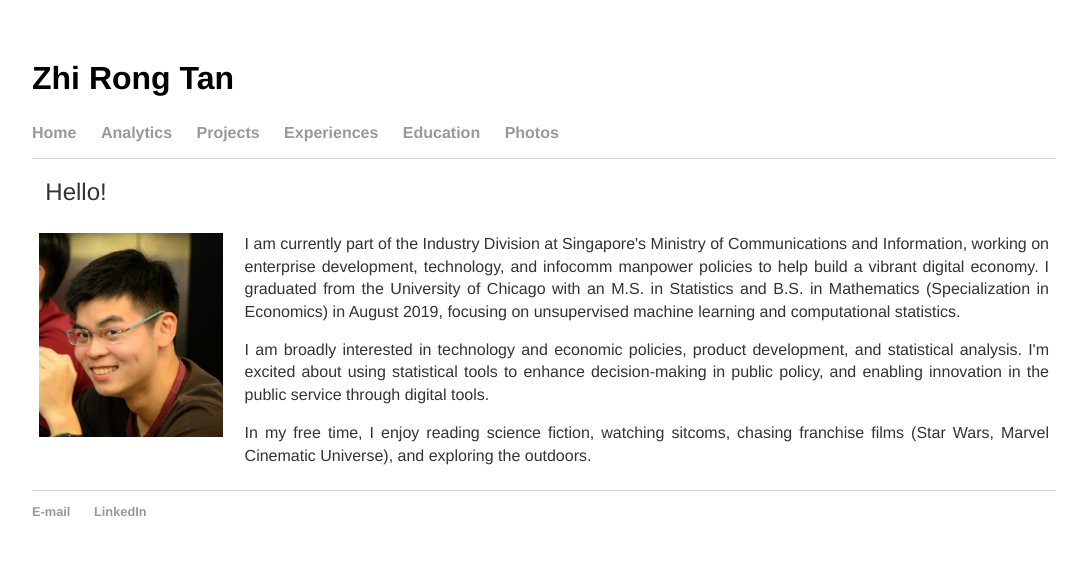
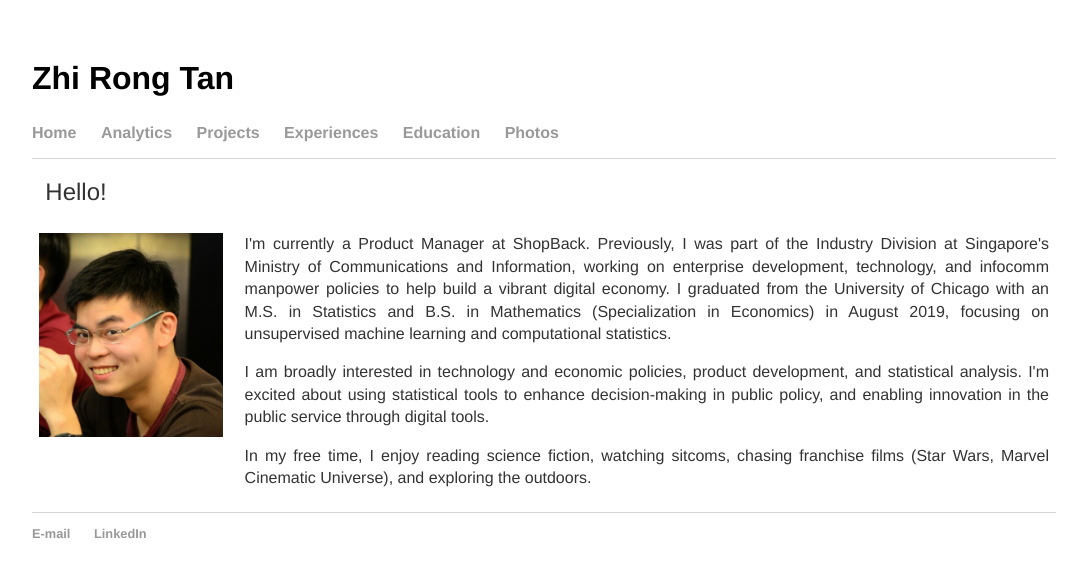
Before and after one commit to tanzhirong/tanzhirong.github.io, a Jekyll site: the page built from index.html, in a window 1280 px wide. Shown: the top 577 px of the page, without its empty margins (96-1176 px from the left). Built offline with Jekyll 4.4.1, drawn with Linux system fonts in a browser that asks for light colours.

Commit message:
Update index.html

```diff
--- a/index.html
+++ b/index.html
@@ -14,7 +14,7 @@ title: Zhi Rong Tan
                 </td>
                 <td>
                     <div id="blurb">
-                        <p>I am currently part of the Industry Division at Singapore's Ministry of Communications and Information, working on enterprise development, technology, and infocomm manpower policies to help build a vibrant digital economy. I graduated
+                        <p>I'm currently a Product Manager at ShopBack. Previously, I was part of the Industry Division at Singapore's Ministry of Communications and Information, working on enterprise development, technology, and infocomm manpower policies to help build a vibrant digital economy. I graduated
                             from the University of Chicago with an M.S. in Statistics and B.S. in Mathematics (Specialization in Economics) in August 2019, focusing on unsupervised machine learning and computational statistics. </p>
                         <p>I am broadly interested in technology and economic policies, product development, and statistical analysis. I'm excited about using statistical tools to enhance decision-making in public policy, and enabling innovation
                             in the public service through digital tools.</p>
```
